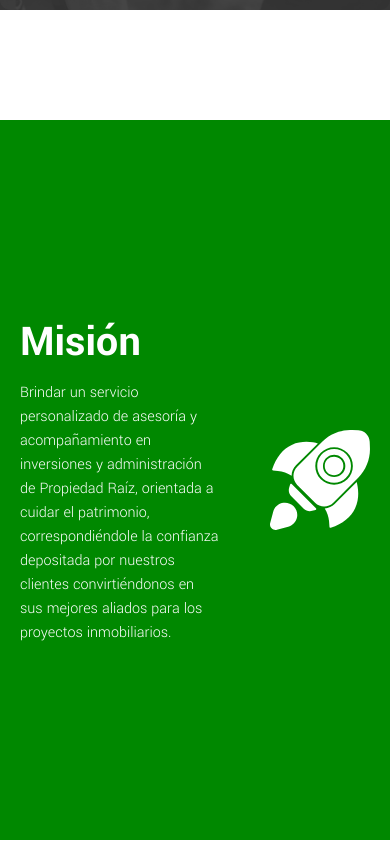
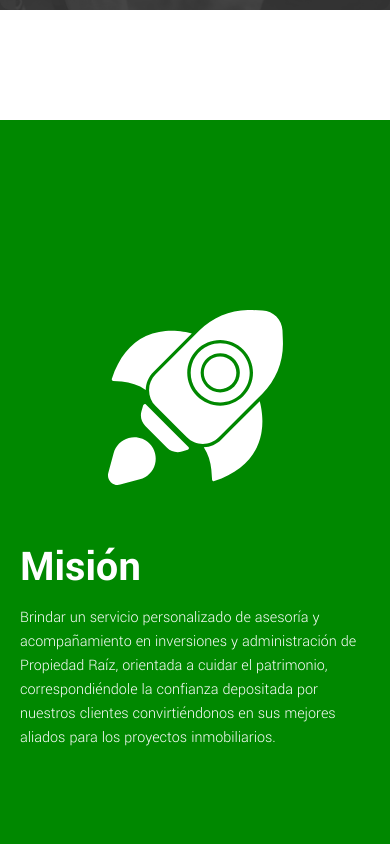
Before and after one commit to Zchrs/gavic-inmobiliaria-front, a React (Vite) app: page /#/about in a window 390 px wide. Shown: the part 840-1684 px from the top of the page. Built offline with nearby package versions, Linux system fonts and the light colour scheme; no server answers; a web font is replaced by a local one.

Commit message:
responsive about

```diff
--- a/src/views/home/about/About.jsx
+++ b/src/views/home/about/About.jsx
@@ -138,6 +138,7 @@ const AbOut = styled.div`
       color: var(--text-tertiary);
       @media (max-width: 980px) {
         padding: 190px 20px;
+        flex-direction: column;
       }
       &-grid {
         display: grid;
@@ -179,4 +180,12 @@ const AbOut = styled.div`
   .bg-secondary{
     background: var(--bg-secondary);
   }
+  .flex-reverse{
+    display: flex;
+    @media (max-width: 720px) {
+      display: flex;
+      flex-direction: column-reverse;
+    }
+
+  }
 `;
--- a/src/views/home/about/Mision.jsx
+++ b/src/views/home/about/Mision.jsx
@@ -6,7 +6,7 @@ export const Mision = () => {
   return (
     <div className="sectionsabout">
       <div className="sectionsabout-container">
-        <div className="sectionsabout-contain">
+        <div className="sectionsabout-contain flex-reverse">
           <div className="sectionsabout-contain-grid">
         <h2>Misión</h2>
         <p>
--- a/src/views/home/about/QualityPolicy.jsx
+++ b/src/views/home/about/QualityPolicy.jsx
@@ -4,7 +4,7 @@ export const QualityPolicy = () => {
   return (
     <div className="sectionsabout">
       <div className="sectionsabout-container">
-        <div className="sectionsabout-contain">
+        <div className="sectionsabout-contain flex-reverse">
           <div className="sectionsabout-contain-grid">
             <h2>POLÍTICA DE CALIDAD</h2>
             <p>
--- a/src/views/home/about/Targets.jsx
+++ b/src/views/home/about/Targets.jsx
@@ -9,6 +9,7 @@ export const Targets = () => {
           <div className="sectionsabout-contain-grid">
               <h2>OBJETIVOS GENERALES</h2>
               <p>
+                <div className="sectionsabout-contain-overflow">
 
                         Lograr que nuestros clientes se sientan
                         tranquilos con el apoyo, tanto en la búsqueda del inmueble, en la
@@ -23,6 +24,7 @@ export const Targets = () => {
                         latentes y reales de los potenciales clientes que no están satisfechos y
                         que aspiran tener un buen servicio.
 
+                </div>
               </p>
           </div>
           </div>
--- a/src/views/home/about/Values.jsx
+++ b/src/views/home/about/Values.jsx
@@ -4,7 +4,7 @@ export const Values = () => {
   return (
     <div className="sectionsabout">
       <div className="sectionsabout-container">
-        <div className="sectionsabout-contain">
+        <div className="sectionsabout-contain flex-reverse">
           <div className="sectionsabout-contain-grid">
         <h2>Valores</h2>
           <div className="sectionsabout-contain-overflow">
```
Lines whose indentation alone changed are shown as unchanged.
